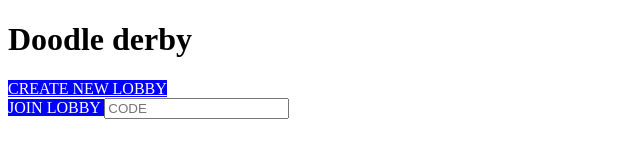
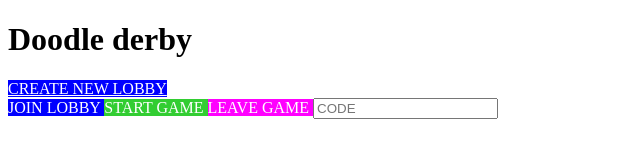
Before and after one commit to maxf6-283/Doodle-Derby, a website built with Vite: page index.html in a window 1280 px wide. Shown: the whole page, without its empty margins (0-640 px from the left). Built offline with nearby package versions, Linux system fonts and the light colour scheme.

Commit message:
Added basic start and quit button ui

```diff
--- a/index.html
+++ b/index.html
@@ -15,6 +15,15 @@
     <span style="background-color: blue; color: white;" id=join-button>
       JOIN LOBBY
     </span>
+    <span style="background-color: limegreen; color: white;", id=start-btn>
+      START GAME
+    </span>
+
+    <span style="background-color: magenta; color: white;", id=quit-btn>
+      LEAVE GAME
+    </span>
+
+    <span style="background-color: "></span>
     <input type="text" placeholder="CODE" id=join-code>
     <script type="module" src="/index.ts"></script>
   </body>
```
Also changed, not shown: 1 other file.
